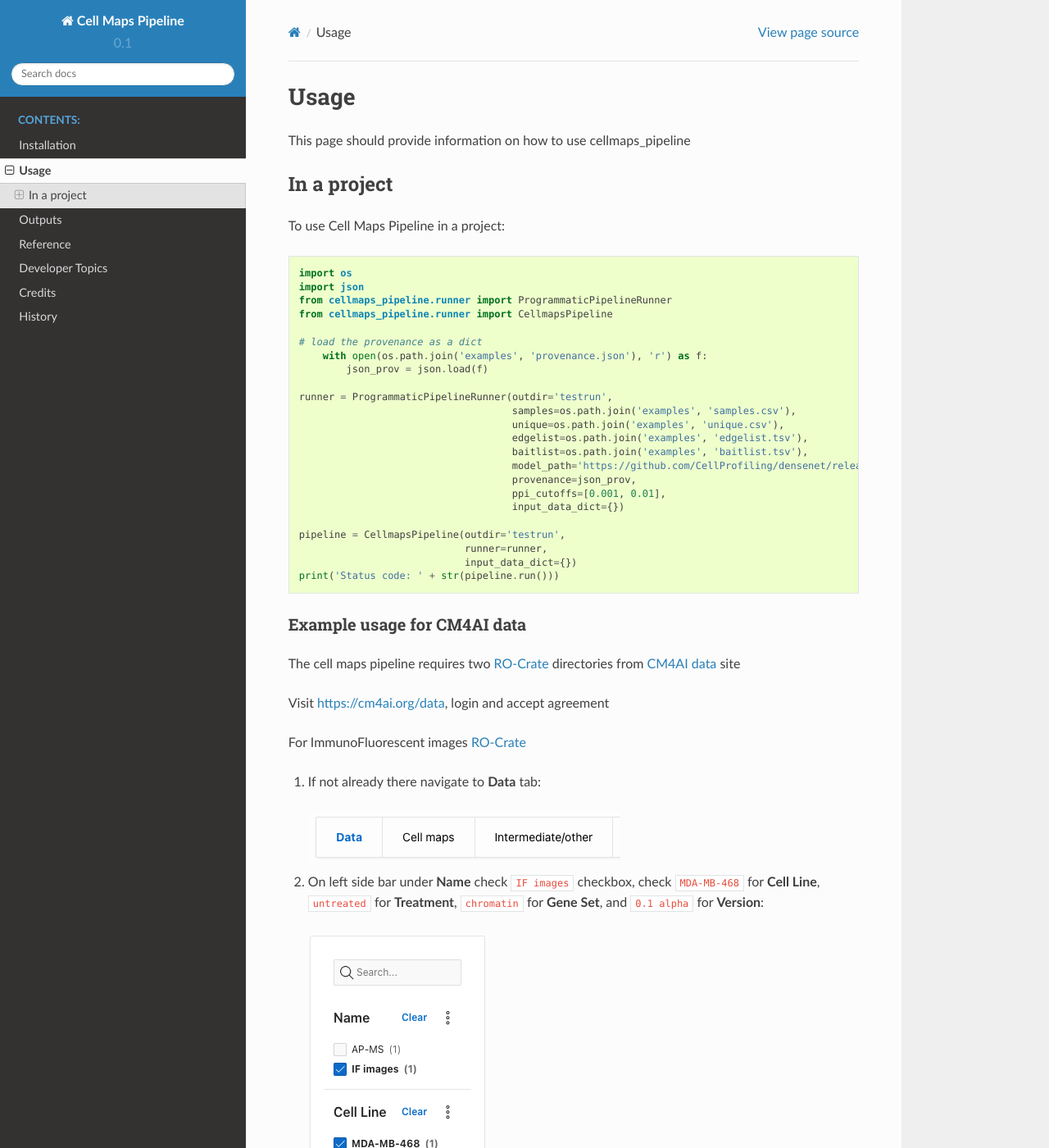
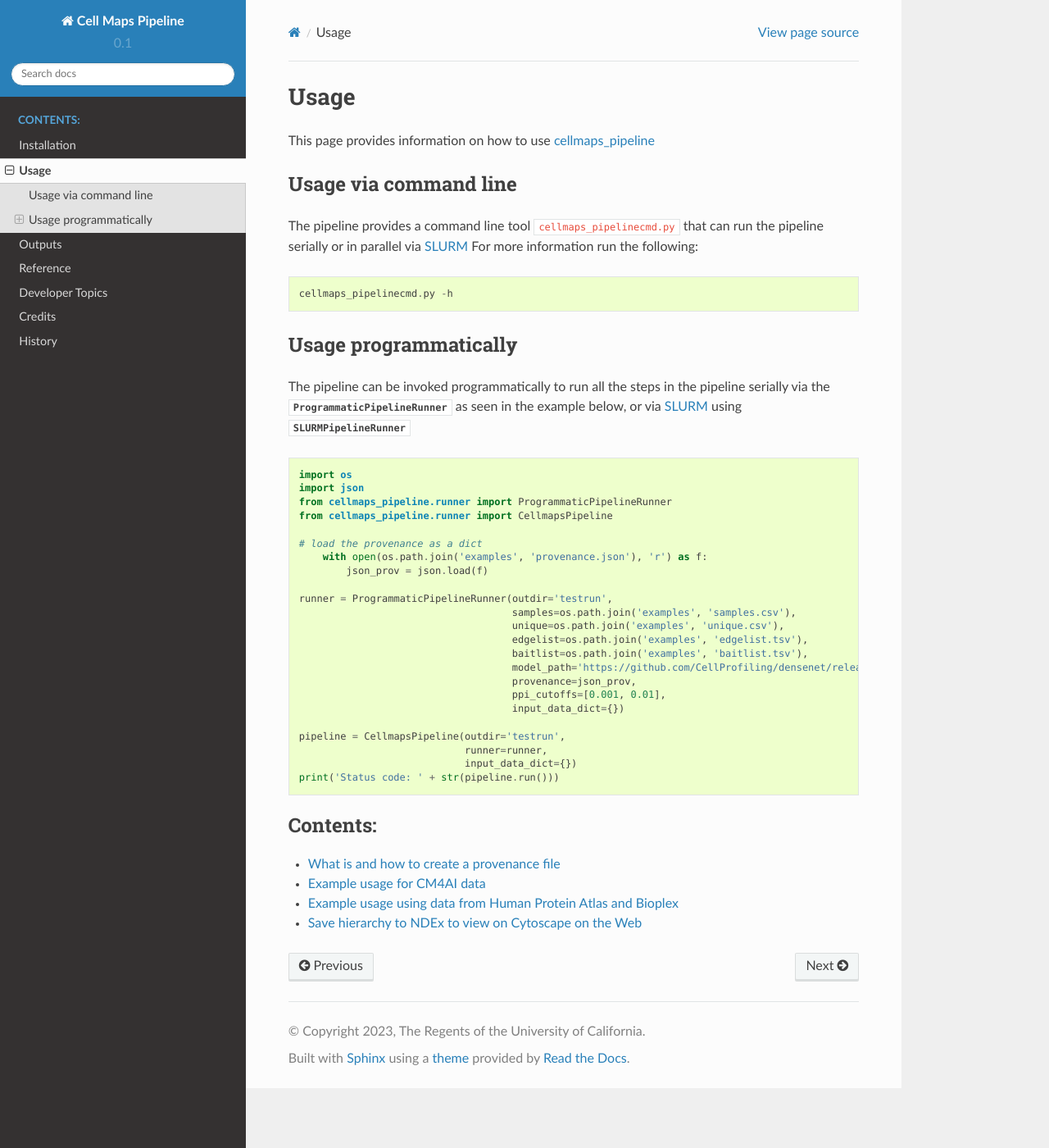
Before and after one commit to idekerlab/cellmaps_pipeline, a Sphinx documentation site: the page built from docs/usage.rst, in a window 1280 px wide and 1400 px high. Shown: the whole window at 82% size. Built offline with Sphinx 7.4.7 and the Read the Docs theme 2.0.0, drawn with Linux system fonts in a browser that asks for light colours; some of the changed text lies outside the part shown.

Commit message:
split usage into several pages

```diff
--- a/docs/usage.rst
+++ b/docs/usage.rst
@@ -2,12 +2,27 @@
 Usage
 =====
 
-This page should provide information on how to use cellmaps_pipeline
+This page provides information on how to use `cellmaps_pipeline`_
 
-In a project
---------------
 
-To use Cell Maps Pipeline in a project:
+Usage via command line
+-----------------------
+
+The pipeline provides a command line tool ``cellmaps_pipelinecmd.py`` that can run
+the pipeline serially or in parallel via `SLURM`_ For more information run the following:
+
+.. code-block:: python
+
+    cellmaps_pipelinecmd.py -h
+
+Usage programmatically
+-----------------------
+
+The pipeline can be invoked programmatically to run all the steps in the pipeline
+serially via the :py:class:`~cellmaps_pipeline.runner.ProgrammaticPipelineRunner` as seen
+in the example below,
+or via `SLURM`_ using :py:class:`~cellmaps_pipeline.runner.SLURMPipelineRunner`
+
 
 .. code-block:: python
 
@@ -36,60 +51,20 @@ To use Cell Maps Pipeline in a project:
     print('Status code: ' + str(pipeline.run()))
 
 
-Example usage for CM4AI data
-~~~~~~~~~~~~~~~~~~~~~~~~~~~~~
+.. toctree::
+   :maxdepth: 2
+   :caption: Contents:
 
-The cell maps pipeline requires two `RO-Crate`_ directories from `CM4AI data`_ site
+   provenance
+   cm4ai
+   hpa_bioplex
+   ndex_save
 
-Visit https://cm4ai.org/data, login and accept agreement
-
-
-For ImmunoFluorescent images `RO-Crate`_
-
-1) If not already there navigate to **Data** tab:
-
-   .. image:: images/datatab.png
-      :alt: Screenshot of data, cell maps, and intermediate other tabs with data selected
-
-2) On left side bar under **Name** check ``IF images`` checkbox, check ``MDA-MB-468``
-   for **Cell Line**, ``untreated`` for **Treatment**, ``chromatin`` for **Gene Set**,
-   and ``0.1 alpha`` for **Version**:
-
-   .. image:: images/if_leftsidebar.png
-      :alt: Screenshot of left side bar showing IF images, MDA-MB-468, untreated, chromatin, and 0.1 alpha boxes checked
-
-3) Click **Download** link on row:
-
-   .. image:: images/if_download.png
-      :alt: Screenshot of browser showing row of ImmunoFluorescent image dataset to download
-
-For AP-MS `RO-Crate`_
-
-1) If not already there navigate to **Data** tab
-2) On left side bar under **Name** check ``AP-MS`` checkbox, check ``MDA-MB-468``
-   for **Cell Line**, ``untreated`` for **Treatment**, ``chromatin`` for **Gene Set**,
-   and ``0.1 alpha`` for **Version**
-3) Click **Download** link on row
-
-
-Example usage using data from `Human Protein Atlas`_ and `Bioplex`_
-~~~~~~~~~~~~~~~~~~~~~~~~~~~~~~~~~~~~~~~~~~~~~~~~~~~~~~~~~~~~~~~~~~~~~
-
-The cell maps pipeline requires the following input files for building MuSIC maps by integrating IF images with an AP-MS interaction network:
-
-1) samples file: CSV file with list of IF images to download (see sample samples file in examples folder)
-2) unique file: CSV file of unique samples (see sample unique file in examples folder)
-3) bait list file: TSV file of baits used for AP-MS experiments
-4) edge list file: TSV file of edges for protein interaction network
-5) provenance: file containing provenance information about input files in JSON format (see sample provenance file in examples folder)
-
-.. code-block::
-
-   cellmaps_pipelinecmd.py ./cellmaps_pipeline_outdir --samples examples/samples.csv --unique examples/unique.csv \
-                           --baitlist examples/baitlist.tsv --edgelist examples/edgelist.tsv \
-                           --provenance examples/provenance.json
 
 .. _CM4AI data: https://cm4ai.org/data
 .. _RO-Crate: https://www.researchobject.org/ro-crate/
 .. _Human Protein Atlas: https://www.proteinatlas.org
 .. _Bioplex: https://bioplex.hms.harvard.edu
+.. _cellmaps_pipeline: https://github.com/idekerlab/cellmaps_pipeline
+.. _JSON: https://www.json.org/json-en.html
+.. _SLURM: https://slurm.schedmd.com/documentation.html
```
